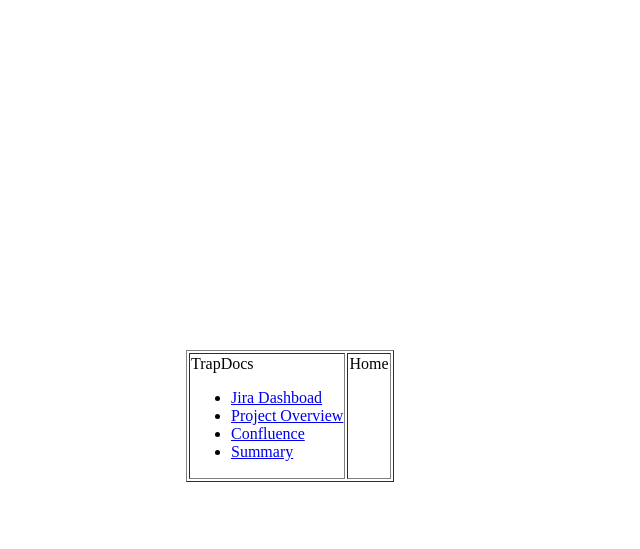
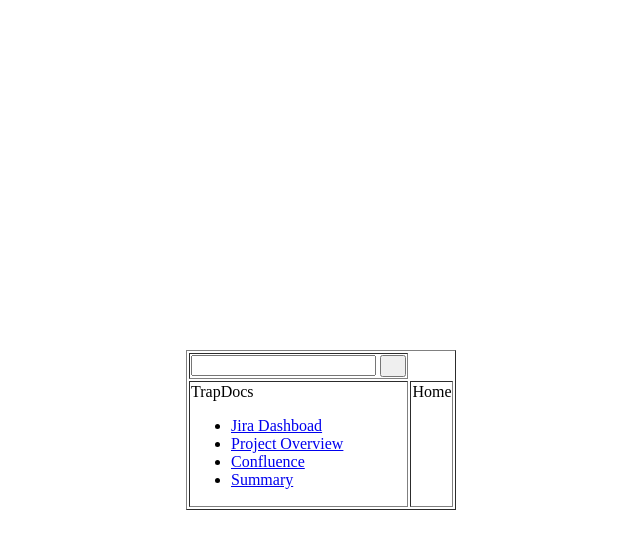
Before and after one commit to badmonkey/badmonkey.github.io, a Jekyll site: the page page-browser-home.html, which Jekyll copies as it is, in a window 1280 px wide. Shown: the top 549 px of the page, without its empty margins (254-894 px from the left). Built offline with Jekyll 4.4.1, drawn with Linux system fonts in a browser that asks for light colours.

Commit message:
Google search

```diff
--- a/page-browser-home.html
+++ b/page-browser-home.html
@@ -22,6 +22,15 @@ td, th {
 	  <table border="1">
 		<tr>
 		  <td>
+		    <div id="gform">
+		      <label class="screen-reader-text" for="s"></label>
+		      <input type="text" value="" name="q" id="s">
+		      <input type="submit" class="btn fa-input" value="&#xf002;" style="font-family: FontAwesome;">
+		   </div>
+		  </td>
+		</tr>
+		<tr>
+		  <td>
 			TrapDocs
 			<ul>
 			  <li><A href="https://serinus.atlassian.net/secure/Dashboard.jspa">Jira Dashboad</A>
```
